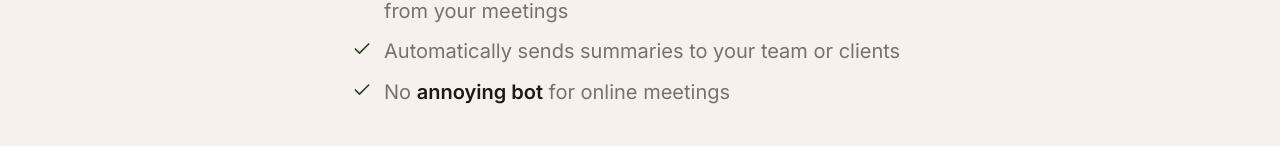
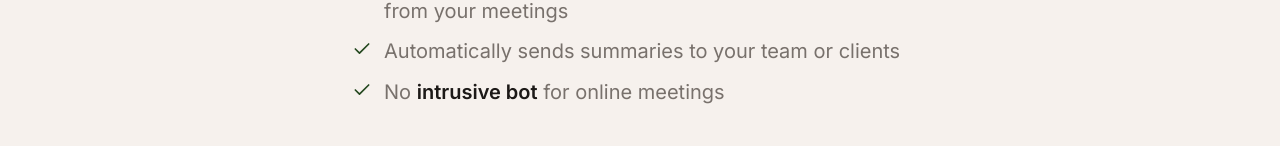
Before and after one commit to adrien-t-ndong/actionvoc, a Next.js app: page / in a window 1280 px wide. Shown: the part 322-468 px from the top of the page. Built offline with nearby package versions, Linux system fonts and the light colour scheme.

Commit message:
Hero bullet points with intrusive bot wording

```diff
--- a/app/page.tsx
+++ b/app/page.tsx
@@ -123,7 +123,7 @@ export default function LandingPage() {
             </li>
             <li className="flex items-start gap-3">
               <Check className="w-5 h-5 mt-1 shrink-0 text-[#24481f]" />
-              <span>No <strong className="font-semibold text-stone-900">annoying bot</strong> for online meetings</span>
+              <span>No <strong className="font-semibold text-stone-900">intrusive bot</strong> for online meetings</span>
             </li>
           </ul>
           <div className="flex items-center justify-center gap-3 flex-wrap">
```
